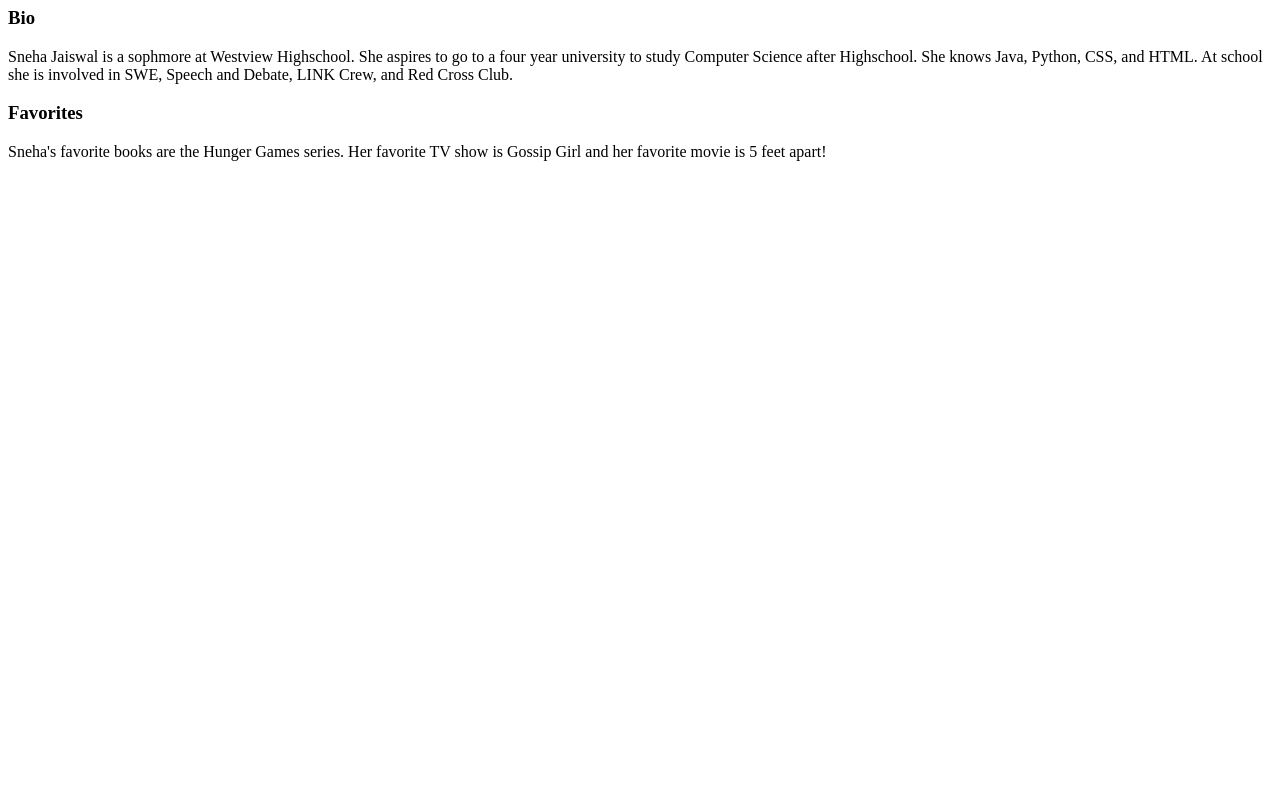
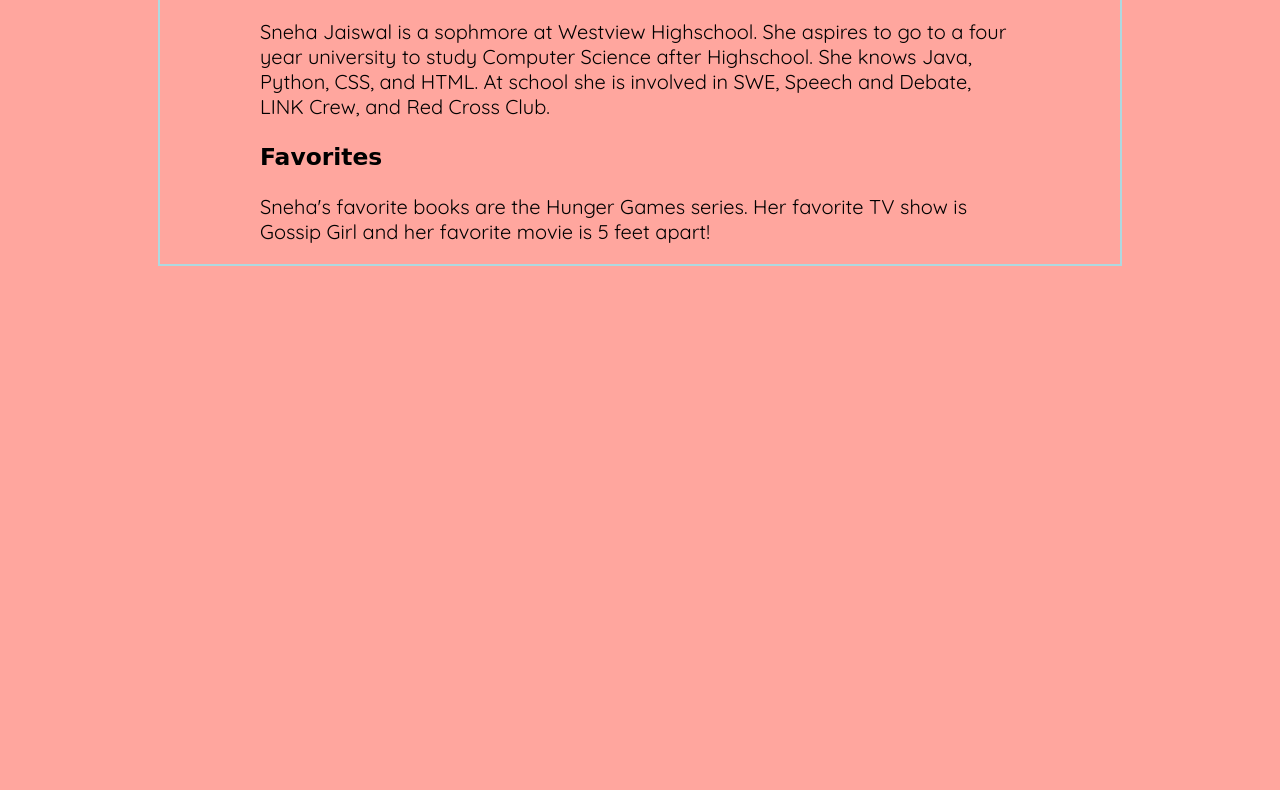
Before and after one commit to WVCS/portfolio-snehajaiswal27-1, a plain HTML site: page index.html in a window 1280 px wide. Shown: the part 187-977 px from the top of the page. Before the commit the page ends 800 px from the top, so only its background shows below. Drawn offline with Linux system fonts and the light colour scheme; a web font is replaced by a local one.

Commit message:
Update index.html

```diff
--- a/index.html
+++ b/index.html
@@ -1,6 +1,8 @@
  <head>
   <link href="https://fonts.googleapis.com/css?family=Merienda+One&display=swap" rel="stylesheet">
   <link href="https://fonts.googleapis.com/css?family=Quicksand&display=swap" rel="stylesheet">
+  <link rel="stylesheet" type = "text/css" href="style2.css">
+  <link rel="stylesheet" type = "text/css" href="style.css">
 </head>
 <div class="dawg">
 <ul>
```
